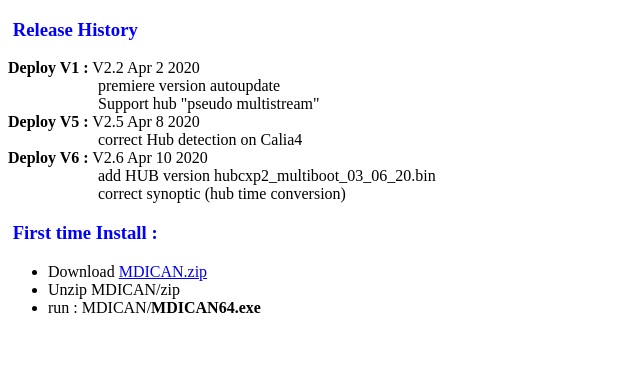
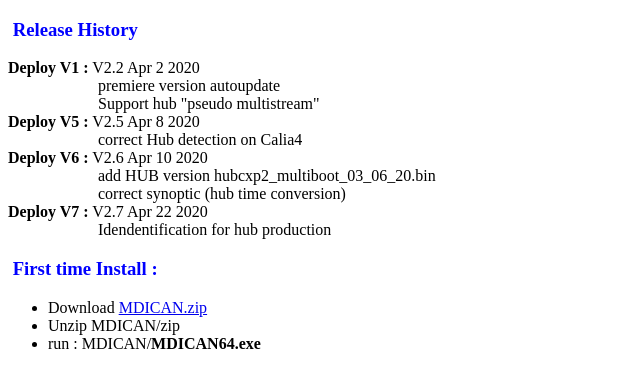
Before and after one commit to xcs400/mdican-update, a website: page index.html in a window 1280 px wide. Shown: the whole page, without its empty margins (0-640 px from the left). Drawn offline with Linux system fonts and the light colour scheme.

Commit message:
Update index.html

```diff
--- a/index.html
+++ b/index.html
@@ -25,6 +25,9 @@
 <div><strong>Deploy V6 :</strong> V2.6 Apr 10 2020&nbsp;</div>
 <div style="padding-left: 90px;">add HUB version hubcxp2_multiboot_03_06_20.bin</div>
 <div style="padding-left: 90px;">correct synoptic (hub time conversion)</div>
+<div><strong>Deploy V7 :</strong> V2.7 Apr 22 2020&nbsp;</div>
+<div style="padding-left: 90px;">Idendentification for hub production</div>
+
 
 
 <h3>&nbsp;<span style="color: #0000ff;">First time Install :</span></h3>
```
